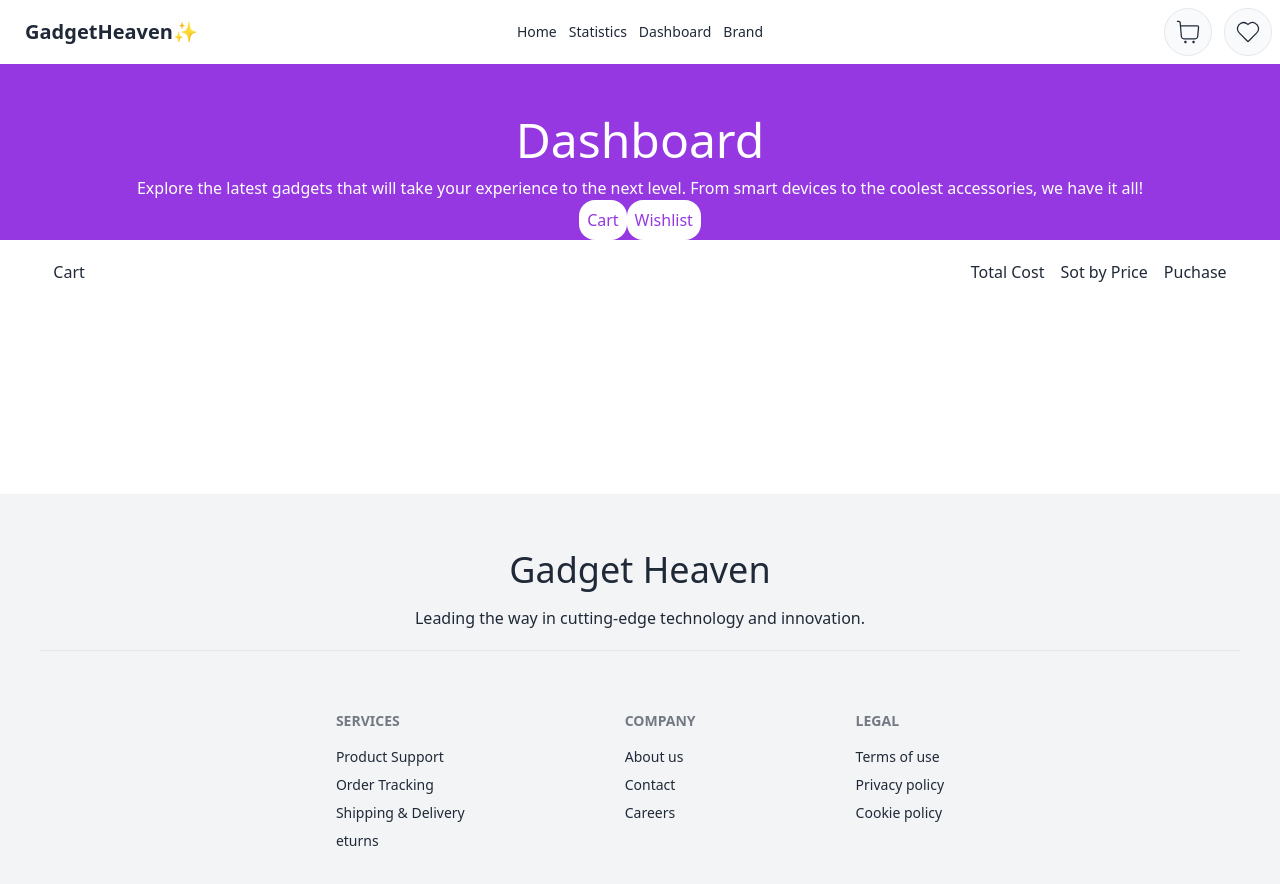
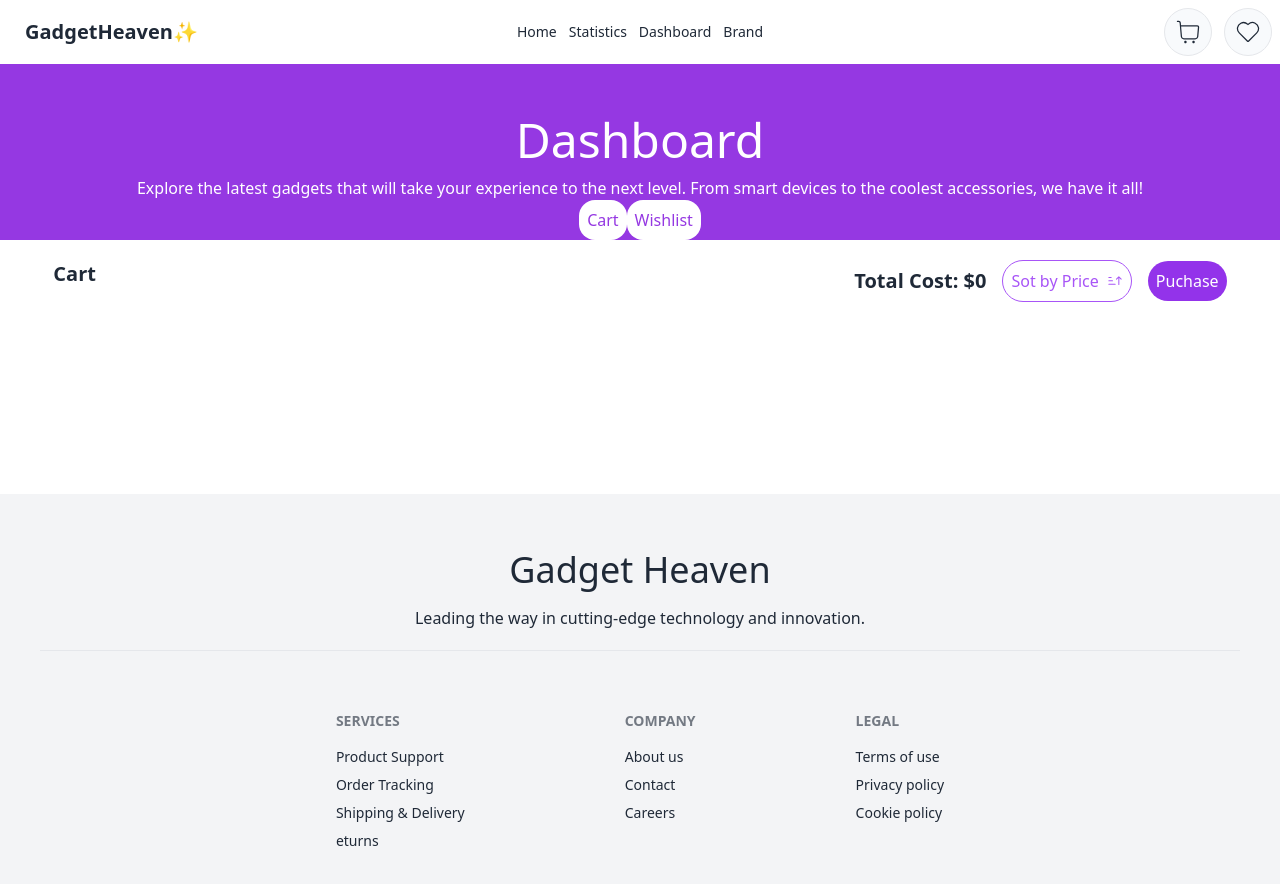
Before and after one commit to programming-hero-web-course-4/b10a8-gadget-heaven-abubakar308, a React (Vite) app: page /dashboard in a window 1280 px wide. Shown: the top 884 px of the page. Built offline with nearby package versions, Linux system fonts and the light colour scheme.

Commit message:
README.md file updated

```diff
--- a/src/components/Cart.jsx
+++ b/src/components/Cart.jsx
@@ -1,5 +1,7 @@
 import { useEffect, useState } from "react";
 import { getAllCards } from "../utility/cart";
+import { GoSortAsc, } from "react-icons/go";
+import { RxCrossCircled } from "react-icons/rx";
 
 const Cart = () => {
     const [gadget,setGadget] = useState([]);
@@ -12,14 +14,17 @@ const Cart = () => {
        console.log(sortData)
         setGadget(sortData)
     }
+
+    const totalCost = gadget.reduce((acc, item) => acc + item.price, 0);
     return (
 <div className="w-11/12 mx-auto my-5">
 <div className="flex justify-between ">
-                <h3>Cart</h3>
-                <div className="flex gap-4">
-                    <h3>Total Cost {gadget.price}</h3>
-                    <button onClick={handleSorting}>Sot by Price</button>
-                    <button>Puchase</button>
+                <h3 className="text-xl font-semibold">Cart</h3>
+                <div className="flex items-center gap-4">
+                    <h3 className="font-semibold text-xl">Total Cost: ${totalCost}</h3>
+                    <button className="flex items-center gap-2 text-purple-500 p-2 border rounded-3xl border-purple-500" onClick={handleSorting}>Sot by Price <GoSortAsc />
+                    </button>
+                    <button className="text-white bg-purple-600 p-2 rounded-3xl">Puchase</button>
                 </div>
             </div>
             <div className="my-5 space-y-4">
@@ -33,7 +38,7 @@ const Cart = () => {
                   <p><span className='text-xl font-semibold'>Price :${gadget.price}</span> </p>
                   </div>
                </div>
-               <button><svg xmlns="http://www.w3.org/2000/svg" height="24px" viewBox="0 -960 960 960" width="24px" fill="#5f6368"><path d="M280-120q-33 0-56.5-23.5T200-200v-520h-40v-80h200v-40h240v40h200v80h-40v520q0 33-23.5 56.5T680-120H280Zm400-600H280v520h400v-520ZM360-280h80v-360h-80v360Zm160 0h80v-360h-80v360ZM280-720v520-520Z"/></svg></button>
+               <button className="text-red-500 text-2xl"><RxCrossCircled /></button>
                </div>)
             }
             </div>
--- a/src/components/Wishlist.jsx
+++ b/src/components/Wishlist.jsx
@@ -1,5 +1,6 @@
 import { useEffect, useState } from "react";
 import { getAllWishLists } from "../utility/wishlist";
+import { RxCrossCircled } from "react-icons/rx";
 
 
 const Wishlist = () => {
@@ -10,8 +11,8 @@ const Wishlist = () => {
     },[]);
 
     return (
-        <div>
-            <h2>This is wishllist</h2>
+        <div className="m-10">
+            <h2 className="text-xl font-semibold">wishllist</h2>
             <div className="my-5 space-y-4">
             {
               gadget.map(gadget => <div key={gadget.product_id} className="flex justify-between  bg-gray-300 rounded-2xl p-10">
@@ -23,7 +24,7 @@ const Wishlist = () => {
                   <p><span className='text-xl font-semibold'>Price :${gadget.price}</span> </p>
                   </div>
                </div>
-               <button><svg xmlns="http://www.w3.org/2000/svg" height="24px" viewBox="0 -960 960 960" width="24px" fill="#5f6368"><path d="M280-120q-33 0-56.5-23.5T200-200v-520h-40v-80h200v-40h240v40h200v80h-40v520q0 33-23.5 56.5T680-120H280Zm400-600H280v520h400v-520ZM360-280h80v-360h-80v360Zm160 0h80v-360h-80v360ZM280-720v520-520Z"/></svg></button>
+               <button className="text-red-500 text-2xl"><RxCrossCircled /> </button>
                </div>)
             }
             </div>
--- a/src/utility/cart.js
+++ b/src/utility/cart.js
@@ -12,7 +12,6 @@ const getAllCards = () => {
 
 }
 
-
 const addCard = card =>{
     const addedCards = getAllCards();
     const isExist = addedCards.find(item=>item.product_id===card.product_id);
@@ -22,6 +21,4 @@ const addCard = card =>{
     toast.success('Successfully Added');
 }
 
-
-
 export { addCard, getAllCards}
```
Also changed, not shown: 1 other file (tests, documents, lock files or other folders).
